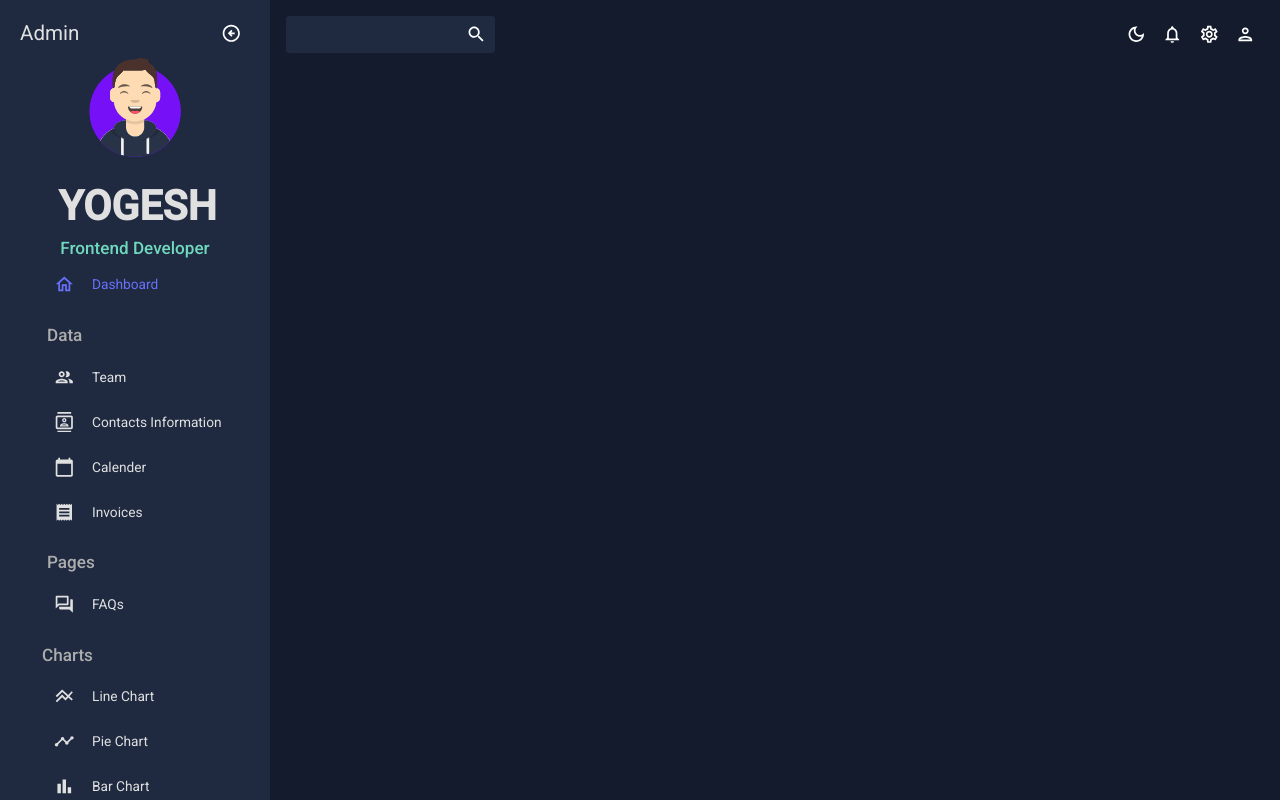
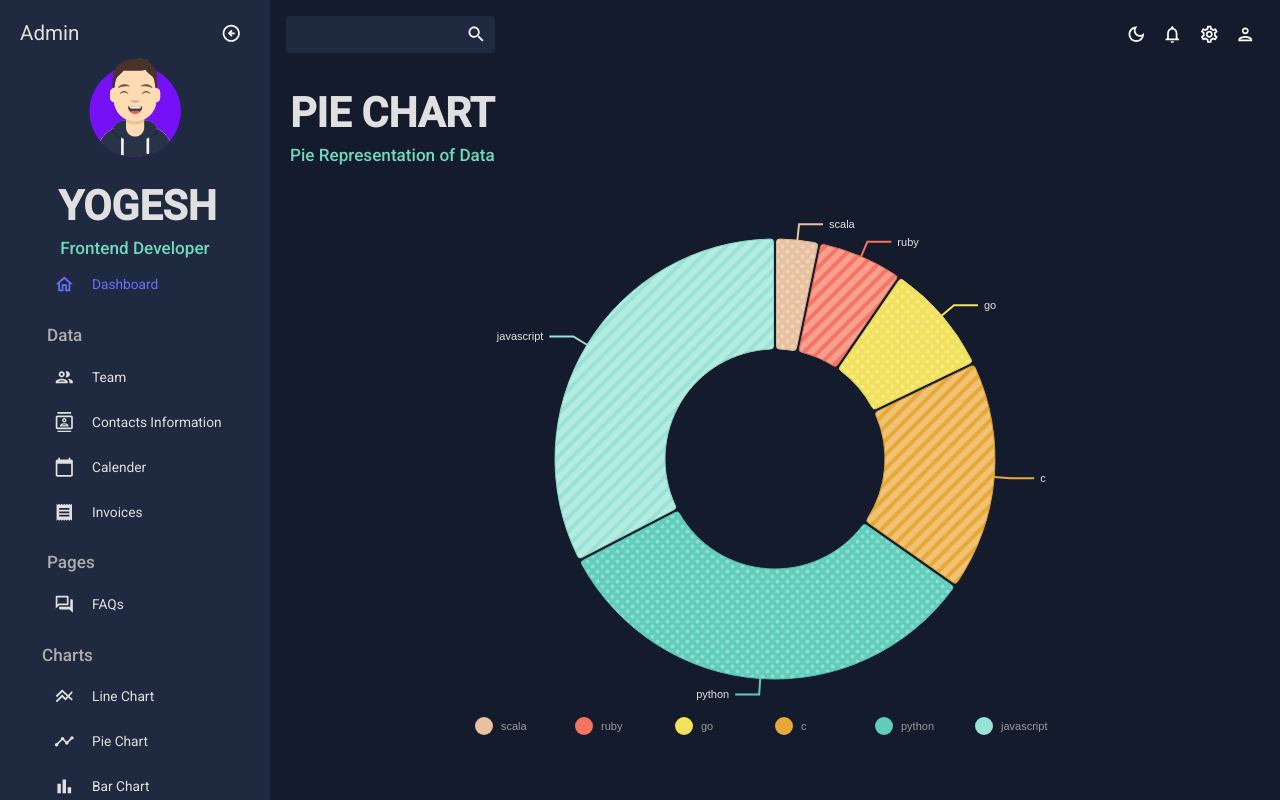
Before and after one commit to yogeshCelestial/react-dashboard, a React (Create React App) app: page /pie-chart in a window 1280 px wide. Built offline with nearby package versions, Linux system fonts and the light colour scheme.

Commit message:
Pie Chart Designed

```diff
--- a/src/App.tsx
+++ b/src/App.tsx
@@ -11,6 +11,7 @@ import Invoices from './screens/invoices';
 import Calendar from './screens/calender';
 import FAQPage from './screens/faq';
 import Bar from './screens/bar';
+import Pie from './screens/pie';
 
 
 function App() {
@@ -31,7 +32,7 @@ function App() {
                             <Route path='/invoices' element={<Invoices />} />
                             <Route path='/calender' element={<Calendar />} />
                             <Route path='/faqs' element={<FAQPage />} />
-                            {/* <Route path='/pie' element={<Dashboard />} /> */}
+                            <Route path='/pie-chart' element={<Pie />} />
                             {/* <Route path='/line' element={<Dashboard />} /> */}
                             <Route path='/bar-chart' element={<Bar />} />
                             {/* <Route path='/geo' element={<Dashboard />} />                                                      */}
--- /dev/null
+++ b/src/components/PieChart.tsx
@@ -0,0 +1,131 @@
+import React from 'react';
+import { ResponsivePie } from '@nivo/pie';
+import { mockPieData as data } from '../data/mockData';
+import { useTheme } from '@mui/material';
+import { tokens } from '../theme';
+
+const PieChart = ({ isDashboard=false }) => {
+    const theme = useTheme();
+    const colors = tokens(theme.palette.mode);
+
+    return (
+        <ResponsivePie
+            data={data}
+            margin={{ top: 40, right: 80, bottom: 80, left: 80 }}
+            innerRadius={0.5}
+            padAngle={0.7}
+            cornerRadius={3}
+            activeOuterRadiusOffset={8}
+            borderWidth={1}
+            borderColor={{
+                from: 'color',
+                modifiers: [
+                    [
+                        'darker',
+                        0.2
+                    ]
+                ]
+            }}
+            arcLinkLabelsSkipAngle={10}
+            arcLinkLabelsTextColor={colors.grey[100]}
+            arcLinkLabelsThickness={2}
+            enableArcLabels={false}
+            arcLinkLabelsColor={{ from: 'color' }}
+            arcLabelsSkipAngle={10}
+            arcLabelsTextColor={{
+                from: 'color',
+                modifiers: [
+                    [
+                        'darker',
+                        2
+                    ]
+                ]
+            }}
+            defs={[
+                {
+                    id: 'dots',
+                    type: 'patternDots',
+                    background: 'inherit',
+                    color: 'rgba(255, 255, 255, 0.3)',
+                    size: 4,
+                    padding: 1,
+                    stagger: true
+                },
+                {
+                    id: 'lines',
+                    type: 'patternLines',
+                    background: 'inherit',
+                    color: 'rgba(255, 255, 255, 0.3)',
+                    rotation: -45,
+                    lineWidth: 6,
+                    spacing: 10
+                }
+            ]}
+            fill={[
+                {
+                    match: {
+                        id: 'ruby'
+                    },
+                    id: 'lines'
+                },
+                {
+                    match: {
+                        id: 'c'
+                    },
+                    id: 'lines'
+                },
+                {
+                    match: {
+                        id: 'go'
+                    },
+                    id: 'dots'
+                },
+                {
+                    match: {
+                        id: 'python'
+                    },
+                    id: 'dots'
+                },
+                {
+                    match: {
+                        id: 'scala'
+                    },
+                    id: 'dots'
+                },
+                {
+                    match: {
+                        id: 'javascript'
+                    },
+                    id: 'lines'
+                }
+            ]}
+            legends={isDashboard ? [] : [
+                {
+                    anchor: 'bottom',
+                    direction: 'row',
+                    justify: false,
+                    translateX: 0,
+                    translateY: 56,
+                    itemsSpacing: 0,
+                    itemWidth: 100,
+                    itemHeight: 18,
+                    itemTextColor: '#999',
+                    itemDirection: 'left-to-right',
+                    itemOpacity: 1,
+                    symbolSize: 18,
+                    symbolShape: 'circle',
+                    effects: [
+                        {
+                            on: 'hover',
+                            style: {
+                                itemTextColor: colors.grey[100],
+                            }
+                        }
+                    ]
+                }
+            ]}
+        />
+    );
+};
+
+export default PieChart;
--- a/src/data/mockData.ts
+++ b/src/data/mockData.ts
@@ -400,34 +400,40 @@ export const mockBarData = [
 
 export const mockPieData = [
     {
-        id: 'hack',
-        label: 'hack',
-        value: 239,
+        id: 'scala',
+        label: 'scala',
+        value: 55,
         color: 'hsl(104, 70%, 50%)',
     },
     {
-        id: 'make',
-        label: 'make',
-        value: 170,
+        id: 'ruby',
+        label: 'ruby',
+        value: 110,
         color: 'hsl(162, 70%, 50%)',
     },
     {
         id: 'go',
         label: 'go',
-        value: 322,
+        value: 146,
         color: 'hsl(291, 70%, 50%)',
     },
     {
-        id: 'lisp',
-        label: 'lisp',
-        value: 503,
+        id: 'c',
+        label: 'c',
+        value: 301,
         color: 'hsl(229, 70%, 50%)',
     },
     {
-        id: 'scala',
-        label: 'scala',
+        id: 'python',
+        label: 'python',
         value: 584,
-        color: 'hsl(344, 70%, 50%)',
+        color: 'hsl(445, 70%, 50%)',
+    },
+    {
+        id: 'javascript',
+        label: 'javascript',
+        value: 584,
+        color: 'hsl(501, 70%, 50%)',
     },
 ];
 
--- /dev/null
+++ b/src/screens/pie/index.tsx
@@ -0,0 +1,17 @@
+import React from 'react';
+import Header from '../../components/Header';
+import { Box } from '@mui/material';
+import PieChart from '../../components/PieChart';
+
+const Pie = () => {
+    return (
+        <Box m='20px'>
+            <Header title="PIE CHART" subtitle="Pie Representation of Data" />
+            <Box height='70vh'>
+                <PieChart isDashboard={false} />
+            </Box>
+        </Box>
+    );
+};
+
+export default Pie;
```
